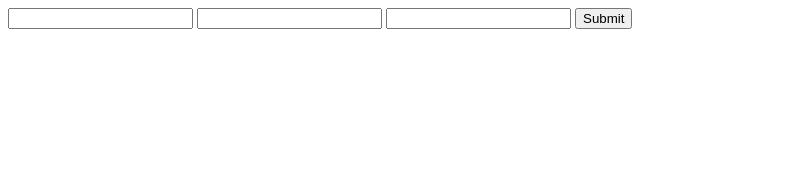
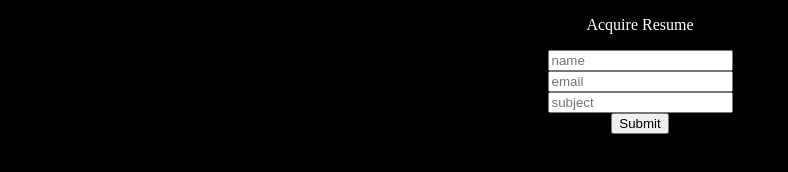
Before and after one commit to Lunardistance/email-resume, a website: page form.html in a window 1280 px wide. Shown: the whole page, without its empty margins (0-788 px from the left). Drawn offline with Linux system fonts and the light colour scheme.

Commit message:
fourth commit

```diff
--- a/form.html
+++ b/form.html
@@ -6,11 +6,12 @@
     <meta http-equiv="X-UA-Compatible" content="ie=edge">
     <title>Document</title>
 </head>
-<body>
-    <form action="http://localhost:4027/" method="POST">
-        <input type="text" name ="from">
-        <input type="text" name= "to">
-        <input type="text" name= "subject">
+<body style="background-color: black">
+    <p align="center" style="color: white">Acquire Resume</p>
+    <form action="http://localhost:4027/" method="POST" align="center">
+        <input type="text" name ="from" placeholder="name"><br>
+        <input type="text" name= "email" placeholder="email"><br>
+        <input type="text" name= "subject" placeholder="subject"><br>
 
         <button type = "submit">Submit</button>
     </form>
```
